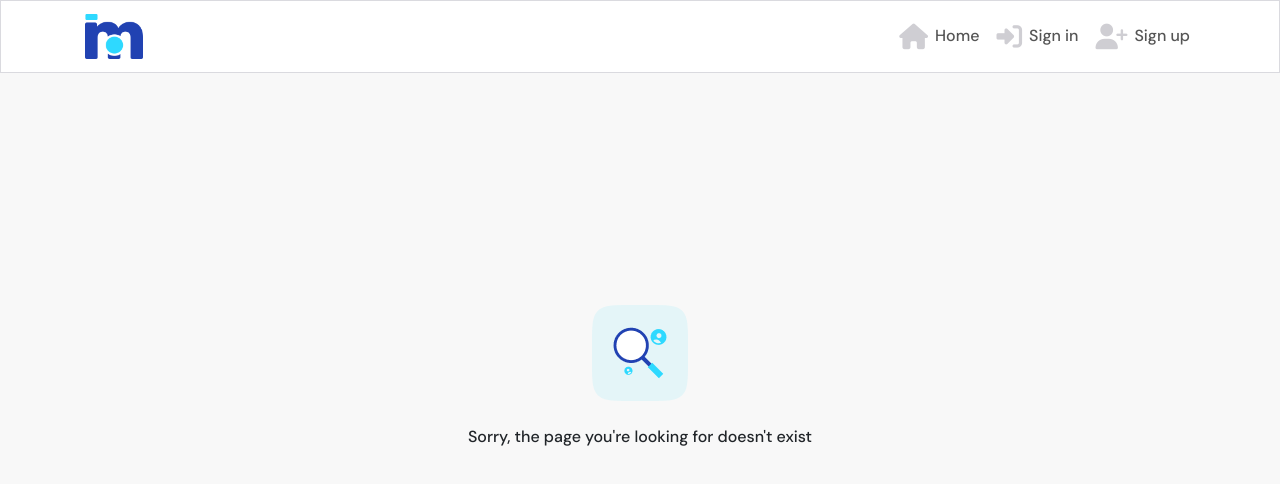
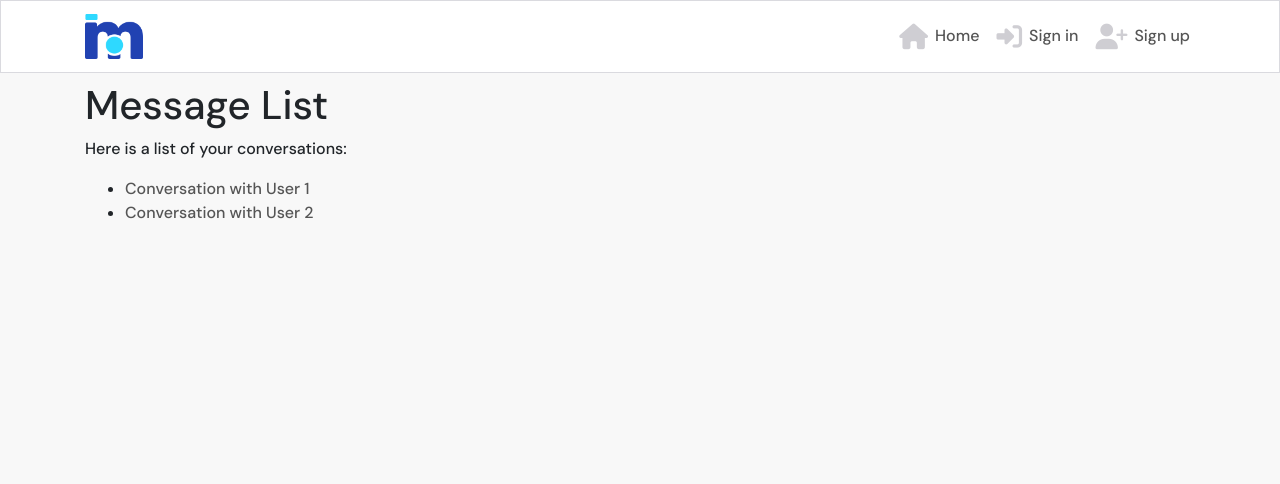
Before and after one commit to lmcrean/odyssey-react, a React (Create React App) app: page /messagelist in a window 1280 px wide. Shown: the top 484 px of the page. Built offline with nearby package versions, Linux system fonts and the light colour scheme; no server answers.

Commit message:
implement hollow message feature with MessageList and MessageDetail component linking as expected

```diff
--- a/src/App.js
+++ b/src/App.js
@@ -15,6 +15,8 @@ import UsernameForm from "./pages/profiles/UsernameForm";
 import UserPasswordForm from "./pages/profiles/UserPasswordForm";
 import ProfileEditForm from "./pages/profiles/ProfileEditForm";
 import NotFound from "./components/NotFound";
+import MessageList from "./pages/messaging/MessageList";
+import MessageDetail from "./pages/messaging/MessageDetail";
 
 function App() {
   const currentUser = useCurrentUser();
@@ -73,6 +75,8 @@ function App() {
             path="/profiles/:id/edit"
             render={() => <ProfileEditForm />}
           />
+          <Route exact path="/messagelist" render={() => <MessageList />} />
+          <Route exact path="/messagedetail" render={() => <MessageDetail />} />
 
           <Route render={() => <NotFound />} />
         </Switch>
--- a/src/components/NavBar.js
+++ b/src/components/NavBar.js
@@ -54,6 +54,13 @@ const NavBar = () => {
         to="/liked"
       >
         <i className="fas fa-heart"></i>Liked
+      </NavLink>
+      <NavLink
+        className={styles.NavLink}
+        activeClassName={styles.Active}
+        to="/messagelist"
+      >
+        <i className="fas fa-envelope"></i>Message List
       </NavLink>
       <NavLink className={styles.NavLink} to="/" onClick={handleSignOut}>
         <i className="fas fa-sign-out-alt"></i>Sign out
--- /dev/null
+++ b/src/pages/messaging/MessageDetail.js
@@ -0,0 +1,15 @@
+// pages/messaging/MessageDetail.js
+
+import React from 'react';
+import { Link } from 'react-router-dom';
+
+const MessageDetail = () => {
+  return (
+    <div>
+      <h1>Message Detail</h1>
+      <p><Link to="/messagelist">Back to Message List</Link></p>
+    </div>
+  );
+};
+
+export default MessageDetail;
--- /dev/null
+++ b/src/pages/messaging/MessageList.js
@@ -0,0 +1,21 @@
+// pages/messaging/MessageList.js
+
+import React from 'react';
+import { Link } from 'react-router-dom';
+import styles from '../../styles/MessageList.module.css';
+
+const MessageList = () => {
+  return (
+    <div className={styles.MessageList}>
+      <h1>Message List</h1>
+      <p>Here is a list of your conversations:</p>
+      <ul>
+        {/* This is a placeholder. You will replace this with actual data fetching and rendering */}
+        <li><Link to="/messagedetail">Conversation with User 1</Link></li>
+        <li><Link to="/messagedetail">Conversation with User 2</Link></li>
+      </ul>
+    </div>
+  );
+};
+
+export default MessageList;
```
Also changed, not shown: src/styles/MessageDetail.module.css (added), src/styles/MessageList.module.css (added), 1 other file (tests, documents, lock files or other folders).
